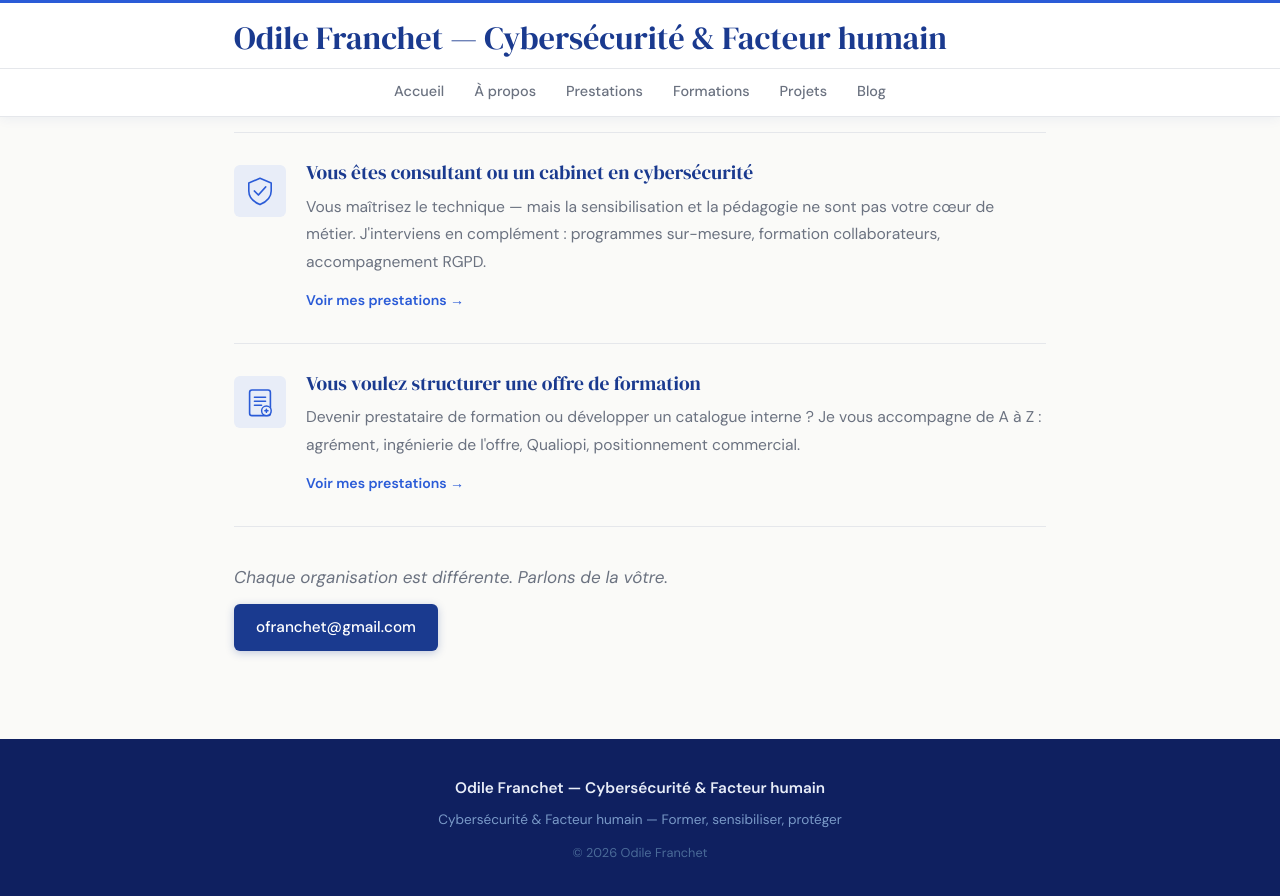
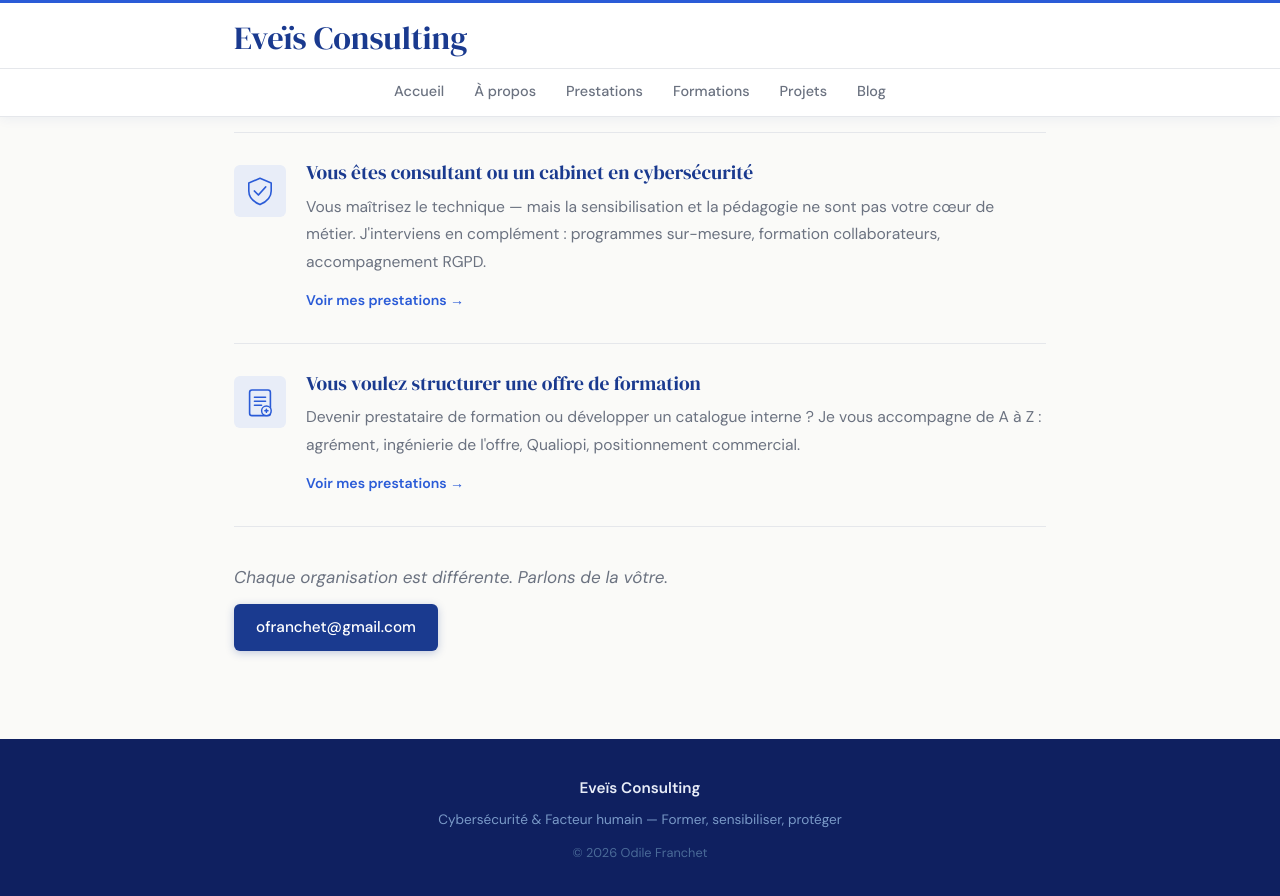
Before and after one commit to ofranchet73/ofranchet73.github.io, a Jekyll site: the page built from index.md, in a window 1280 px wide and 900 px high, scrolled down 1315 px. Shown: the top 896 px of the window. Built offline with Jekyll 4.4.1, drawn with Linux system fonts in a browser that asks for light colours.

Commit message:
Update _config.yml

```diff
--- a/_config.yml
+++ b/_config.yml
@@ -1,4 +1,5 @@
-title: "Odile Franchet — Cybersécurité & Facteur humain"
+title: "Eveïs Consulting"
+description: "Accompagnement formation et sensibilisation cybersécurité — Odile Franchet"
 markdown: kramdown
 kramdown:
   parse_block_html: true
```
